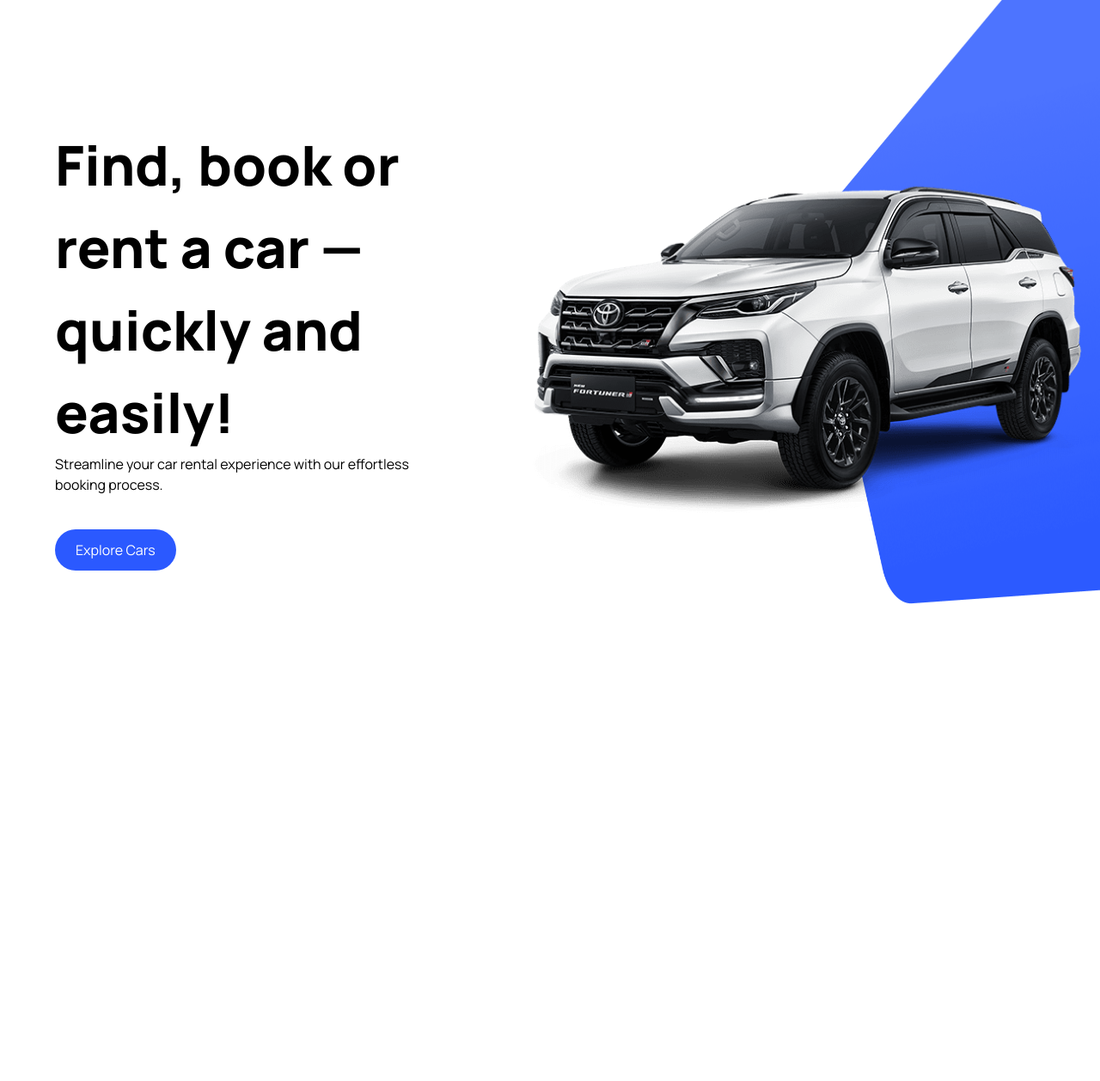
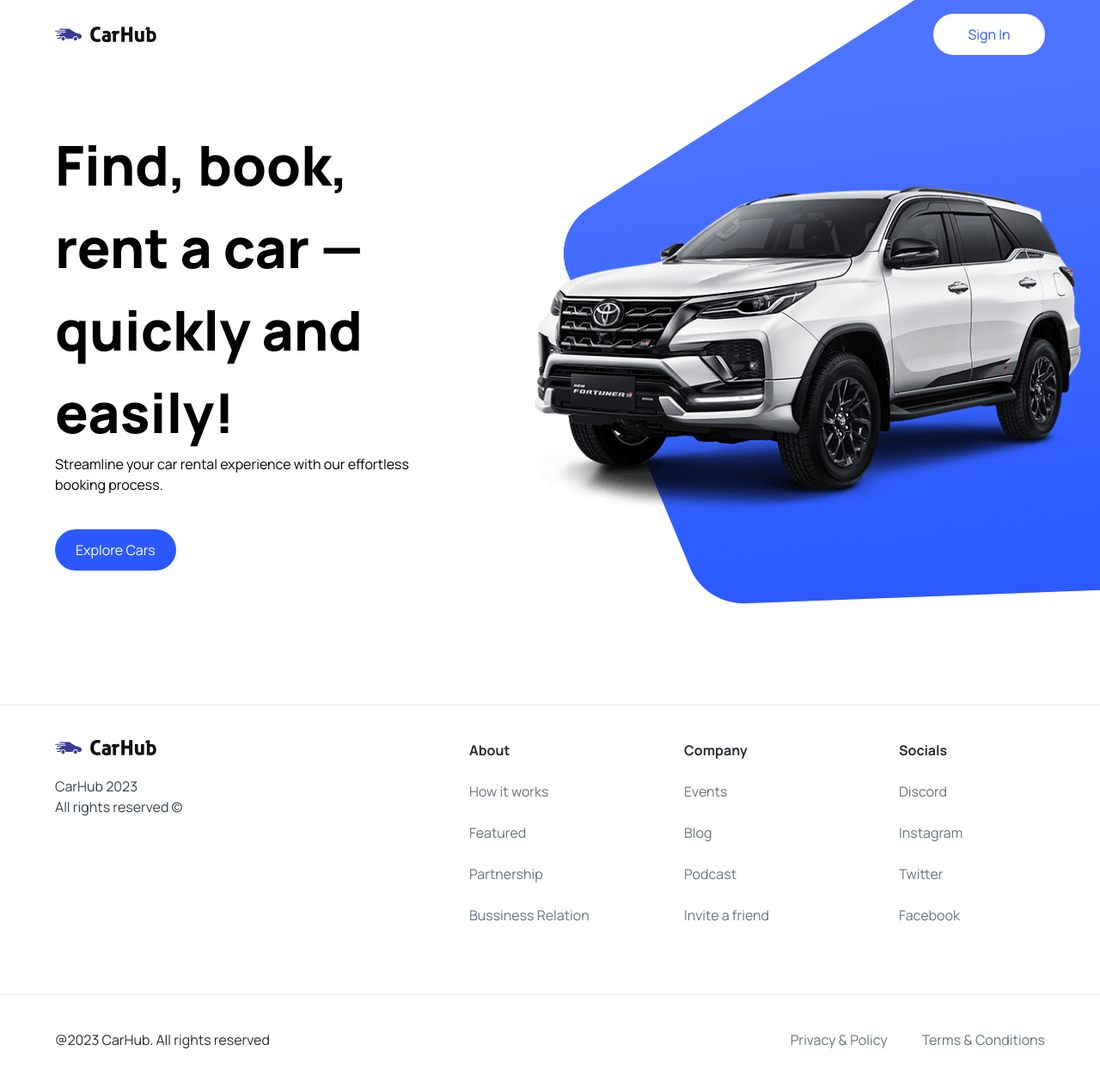
Before and after one commit to 74C17N3P7UN3/CarShowcase, a Next.js app: page / in a window 1280 px wide. Shown: the top 1258 px of the page at 86% size. Before the commit the page ends 800 px from the top, so only its background shows below. Built offline with nearby package versions, Linux system fonts and the light colour scheme.

Commit message:
Added Navbar and Footer

```diff
--- a/app/layout.tsx
+++ b/app/layout.tsx
@@ -1,11 +1,9 @@
+import { Footer, Navbar } from '@/components'
 import './globals.css'
-import { Inter } from 'next/font/google'
-
-const inter = Inter({ subsets: ['latin'] })
 
 export const metadata = {
    title: 'CarHub',
-   description: 'Generated by create next app',
+   description: 'Discover the best cars in the world.',
 }
 
 export default function RootLayout({
@@ -15,7 +13,11 @@ export default function RootLayout({
 }) {
    return (
       <html lang="en">
-         <body className={inter.className}>{children}</body>
+         <body className="relative">
+            <Navbar />
+            {children}
+            <Footer />
+         </body>
       </html>
    )
 }
--- a/components/CustomButton.tsx
+++ b/components/CustomButton.tsx
@@ -4,13 +4,14 @@ import { CustomButtonProps } from "@/types"
 
 const CustomButton = ({
    title,
+   btnType,
    containerStyles,
    handleClick
 }: CustomButtonProps) => (
    <button
       disabled={false}
       onClick={handleClick}
-      type={"button"}
+      type={btnType}
       className={`custom-btn ${containerStyles}`}
    >
       <span className={`flex-1`}>
--- /dev/null
+++ b/components/Footer.tsx
@@ -0,0 +1,57 @@
+import Image from "next/image"
+import Link from "next/link"
+
+import { footerLinks } from "@/constants"
+
+const Footer = () => (
+   <footer className="flex flex-col mt-5 border-t border-gray-200 text-black-100">
+      <div className="flex max-md:flex-col flex-wrap justify-between gap-5 sm:px-16 px-6 py-10">
+         <div className="flex flex-col items-start justify-start gap-6">
+            <Image
+               src="/logo.svg"
+               alt="logo"
+               height={18}
+               width={118}
+               className="object-contain"
+            />
+
+            <p className="text-base text-gray-700">
+               CarHub 2023 <br />
+               All rights reserved &copy;
+            </p>
+         </div>
+
+         <div className="footer__links">
+            {footerLinks.map((link) => (
+               <div key={link.title} className="footer__link">
+                  <h3 className="font-bold">{link.title}</h3>
+                  {link.links.map((item) => (
+                     <Link
+                        key={item.title}
+                        href={item.url}
+                        className="text-gray-500"
+                     >
+                        {item.title}
+                     </Link>
+                  ))}
+               </div>
+            ))}
+         </div>
+      </div>
+
+      <div className="flex items-center justify-between flex-wrap mt-10 sm:px-16 px-6 py-10 border-t border-gray-200">
+         <p>@2023 CarHub. All rights reserved</p>
+
+         <div className="footer__copyrights-link">
+            <Link href="/" className="text-gray-500">
+               Privacy & Policy
+            </Link>
+            <Link href="/" className="text-gray-500">
+               Terms & Conditions
+            </Link>
+         </div>
+      </div>
+   </footer>
+)
+
+export default Footer
--- a/components/Hero.tsx
+++ b/components/Hero.tsx
@@ -11,7 +11,7 @@ const Hero = () => {
       <div className="hero">
          <div className="flex-1 pt-36 padding-x">
             <h1 className="hero__title">
-               Find, book or rent a car — quickly and easily!
+               Find, book, rent a car — quickly and easily!
             </h1>
 
             <p className="hero__subititle">
@@ -20,6 +20,7 @@ const Hero = () => {
 
             <CustomButton
                title="Explore Cars"
+               btnType="button"
                containerStyles="bg-primary-blue text-white rounded-full mt-10"
                handleClick={handleScroll}
             />
@@ -28,9 +29,9 @@ const Hero = () => {
          <div className="hero__image-container">
             <div className="hero__image">
                <Image src="/hero.png" alt="Hero" fill className="object-contain" />
+            </div>
 
-               <div className="hero__image-overlay"></div>
-            </div>
+            <div className="hero__image-overlay"></div>
          </div>
       </div>
    )
--- /dev/null
+++ b/components/Navbar.tsx
@@ -0,0 +1,28 @@
+import Image from "next/image"
+import Link from "next/link"
+
+import { CustomButton } from "."
+
+const Navbar = () => (
+   <header className="absolute w-full z-10">
+      <nav className="flex items-center justify-between max-w-[1440px] mx-auto sm:px-16 px-6 py-4">
+         <Link href="/" className="flex items-center justify-center">
+            <Image
+               src="/logo.svg"
+               alt="logo"
+               height={18}
+               width={118}
+               className="object-contain"
+            />
+         </Link>
+
+         <CustomButton
+            title="Sign In"
+            btnType="button"
+            containerStyles="min-w-[130px] bg-white text-primary-blue rounded-full"
+         />
+      </nav>
+   </header>
+)
+
+export default Navbar
--- a/components/index.ts
+++ b/components/index.ts
@@ -1,7 +1,11 @@
 import CustomButton from "./CustomButton"
+import Footer from "./Footer"
 import Hero from "./Hero"
+import Navbar from "./Navbar"
 
 export {
    CustomButton,
+   Footer,
    Hero,
+   Navbar,
 }
--- /dev/null
+++ b/constants/index.ts
@@ -0,0 +1,101 @@
+export const footerLinks = [
+   {
+      title: "About",
+      links: [
+         { title: "How it works", url: "/" },
+         { title: "Featured", url: "/" },
+         { title: "Partnership", url: "/" },
+         { title: "Bussiness Relation", url: "/" },
+      ],
+   },
+   {
+      title: "Company",
+      links: [
+         { title: "Events", url: "/" },
+         { title: "Blog", url: "/" },
+         { title: "Podcast", url: "/" },
+         { title: "Invite a friend", url: "/" },
+      ],
+   },
+   {
+      title: "Socials",
+      links: [
+         { title: "Discord", url: "/" },
+         { title: "Instagram", url: "/" },
+         { title: "Twitter", url: "/" },
+         { title: "Facebook", url: "/" },
+      ],
+   },
+]
+
+export const fuels = [
+   {
+      title: "Fuel",
+      value: "",
+   },
+   {
+      title: "Gas",
+      value: "Gas",
+   },
+   {
+      title: "Electricity",
+      value: "Electricity",
+   },
+]
+
+export const manufacturers = [
+   "Acura",
+   "Alfa Romeo",
+   "Aston Martin",
+   "Audi",
+   "Bentley",
+   "BMW",
+   "Buick",
+   "Cadillac",
+   "Chevrolet",
+   "Chrysler",
+   "Citroen",
+   "Dodge",
+   "Ferrari",
+   "Fiat",
+   "Ford",
+   "GMC",
+   "Honda",
+   "Hyundai",
+   "Infiniti",
+   "Jaguar",
+   "Jeep",
+   "Kia",
+   "Lamborghini",
+   "Land Rover",
+   "Lexus",
+   "Lincoln",
+   "Maserati",
+   "Mazda",
+   "McLaren",
+   "Mercedes-Benz",
+   "MINI",
+   "Mitsubishi",
+   "Nissan",
+   "Porsche",
+   "Ram",
+   "Rolls-Royce",
+   "Subaru",
+   "Tesla",
+   "Toyota",
+   "Volkswagen",
+   "Volvo",
+]
+
+export const yearsOfProduction = [
+   { title: "Year", value: "" },
+   { title: "2015", value: "2015" },
+   { title: "2016", value: "2016" },
+   { title: "2017", value: "2017" },
+   { title: "2018", value: "2018" },
+   { title: "2019", value: "2019" },
+   { title: "2020", value: "2020" },
+   { title: "2021", value: "2021" },
+   { title: "2022", value: "2022" },
+   { title: "2023", value: "2023" },
+]
--- a/types/index.ts
+++ b/types/index.ts
@@ -2,6 +2,7 @@ import { MouseEventHandler } from "react"
 
 export interface CustomButtonProps {
    title: string
+   btnType: "button" | "submit"
    containerStyles?: string
    handleClick?: MouseEventHandler<HTMLButtonElement>
 }
```
